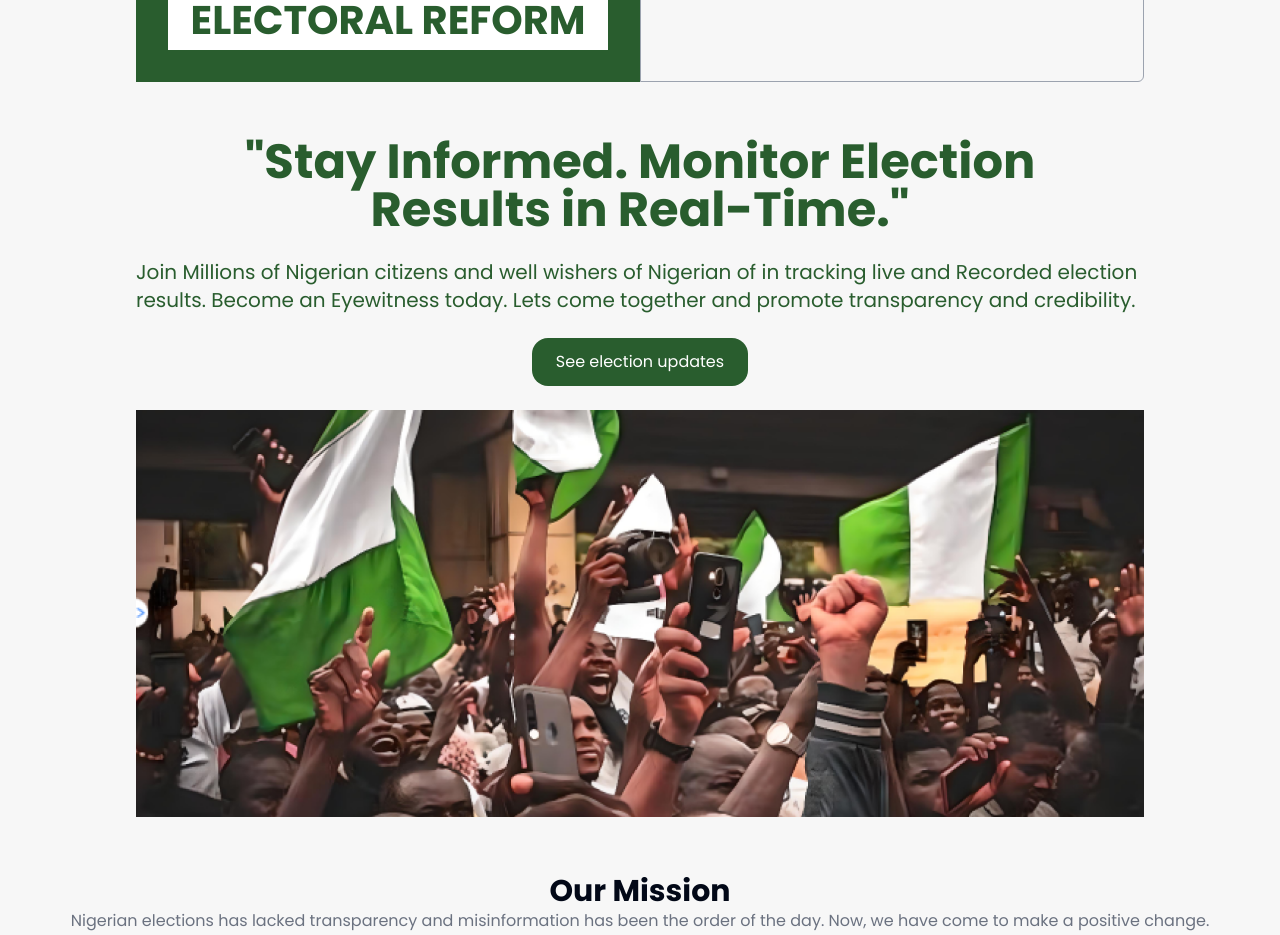
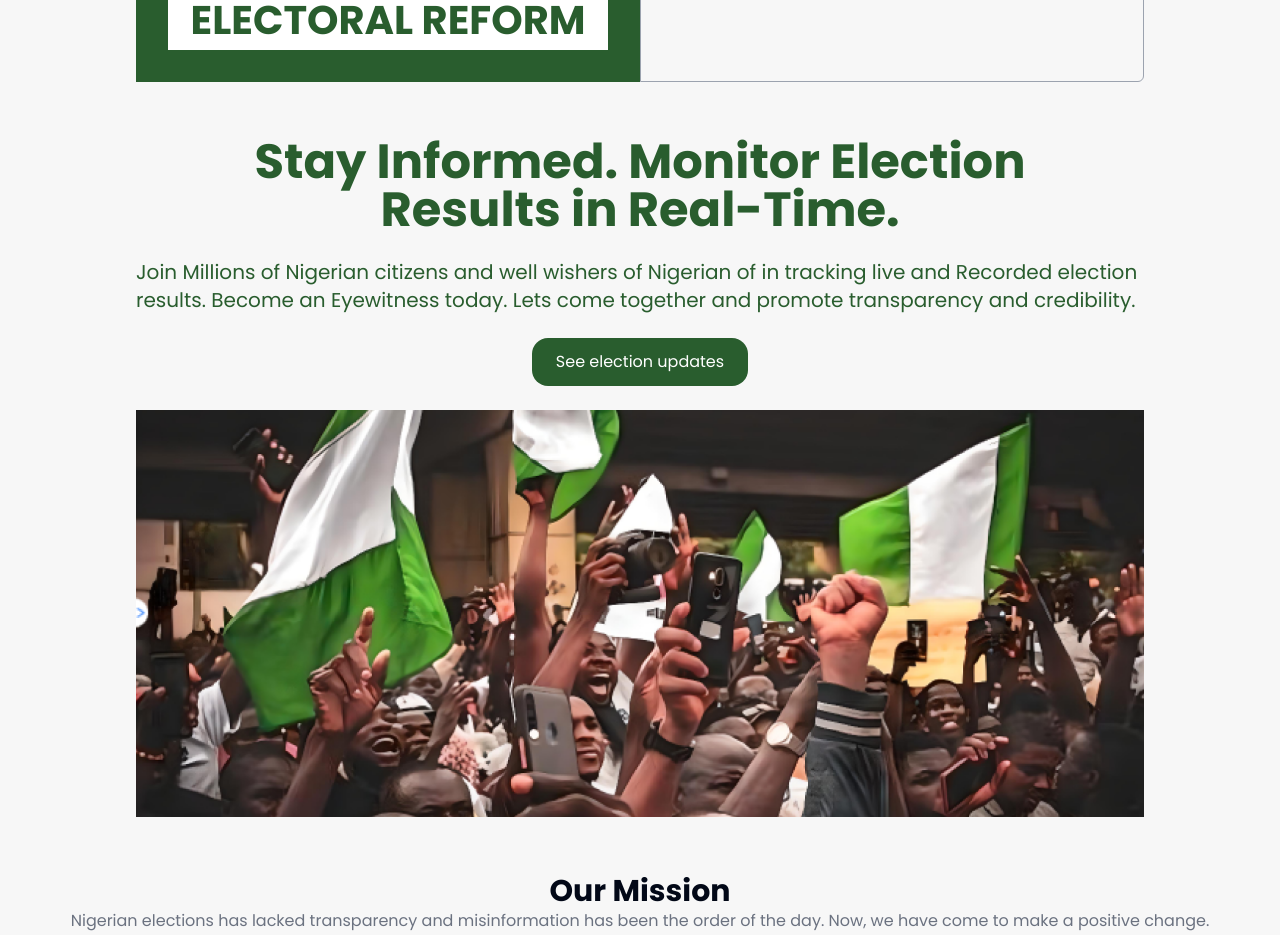
Before and after one commit to Ngelectionpolls-ng/ng-election-fe, a Next.js app: page / in a window 1280 px wide. Shown: the part 1580-2515 px from the top of the page. Built offline with nearby package versions, Linux system fonts and the light colour scheme.

Commit message:
push to nick-brach

```diff
--- a/components/home/EyeWitnesses.tsx
+++ b/components/home/EyeWitnesses.tsx
@@ -14,8 +14,8 @@ function EyeWitnesses() {
         {/* Optional overlay for better text readability */}
         <div className="relative p-6 ">
           <h1 className="text-white text-4xl md:text-5xl text-left  !leading-[60px] font-semibold mb-12">
-            Become an Eyewitness today and help curb misinformation. Together
-            let's make our nation great again.
+            {` Become an Eyewitness today and help curb misinformation. Together
+            let's make our nation great again.`}
           </h1>
 
           <div className="flex justify-start p-3">
--- a/components/home/StayInformed.tsx
+++ b/components/home/StayInformed.tsx
@@ -7,7 +7,7 @@ function StayInformed() {
     <section className="my-14 px-4 lg:px-10 w-full lg:w-[85%] flex  flex-col justify-center mx-auto max-w-[1280px]">
       <div className="mt-4 lg:m-0 flex justtify-center items-center flex-col gap-6">
         <h3 className="text-primary text-5xl font-bold text-center px-10">
-          "Stay Informed. Monitor Election Results in Real-Time."
+          {"Stay Informed. Monitor Election Results in Real-Time."}
         </h3>
         <p className="text-xl text-primary">
           Join Millions of Nigerian citizens and well wishers of Nigerian of in
```
